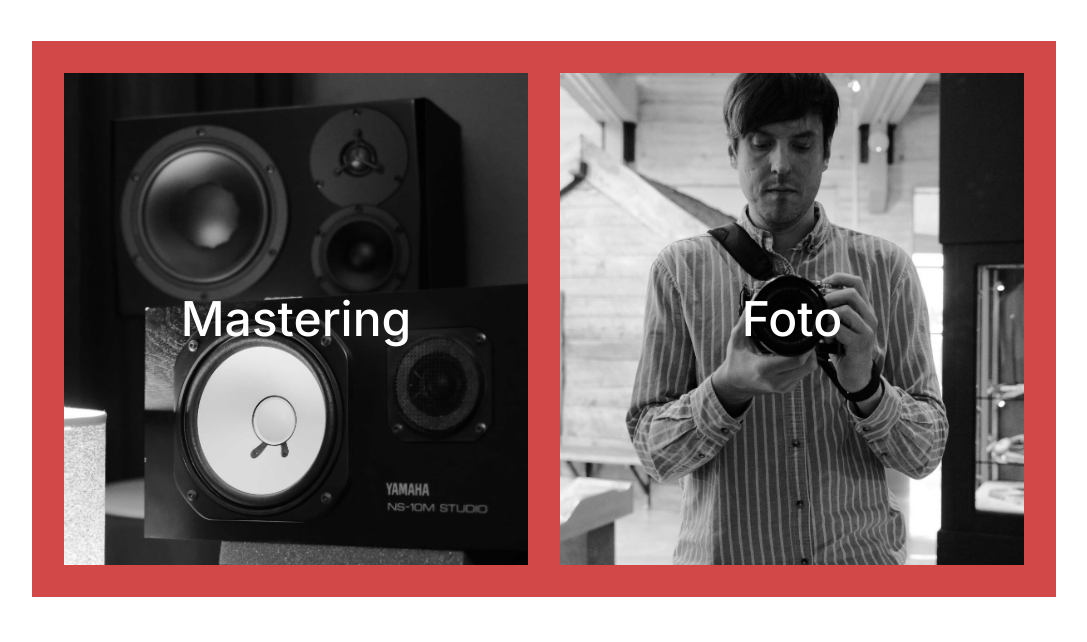
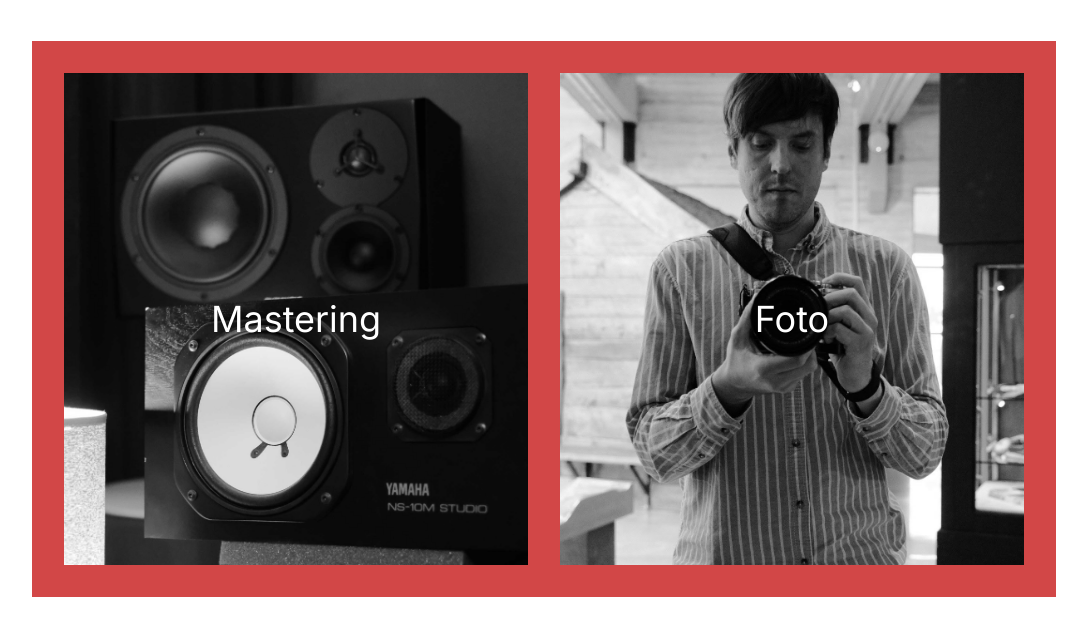
Before and after one commit to revgrytet/revgrytet.github.io, a website: page index.html in a window 1280 px wide. Shown: the part 79-721 px from the top of the page, without its empty margins (96-1183 px from the left). Drawn offline with Linux system fonts and the light colour scheme.

Commit message:
fix index font size

```diff
--- a/index.html
+++ b/index.html
@@ -36,7 +36,7 @@
 <div class="grow relative inset-0 bg-revred relative text-white grid lg:grid-cols-2 grid-cols-1 lg:gap-8 lg:px-8 lg:py-8 gap-4 py-4 px-4 pb-4">
     <a class="hover:grayscale-0 grayscale-100" href="mastering.html">
         <div class="h-full justify-center flex">
-            <div class="font-sans font-medium lg:text-5xl md:text-5xl text-5xl absolute inset-0 flex items-center justify-center">
+            <div class="font-sans md:text-4xl text-3xl absolute inset-0 flex items-center justify-center">
                 <span class="text-white">Mastering</span>
             </div>
             <img class="object-cover" src="assets/images/ns-10.jpg" alt="Revgrytet Mastering">
@@ -46,7 +46,7 @@
         <div class="h-full justify-center flex">
 
             <img class="object-cover" src="assets/images/DSCF0433.JPG" alt="Revgrytet Mastering">
-            <div class="font-sans font-medium lg:text-5xl md:text-5xl text-5xl absolute inset-0 flex items-center justify-center">
+            <div class="font-sans md:text-4xl text-3xl absolute inset-0 flex items-center justify-center">
                 <span class="text-white">Foto</span>
             </div>
         </div>
```
